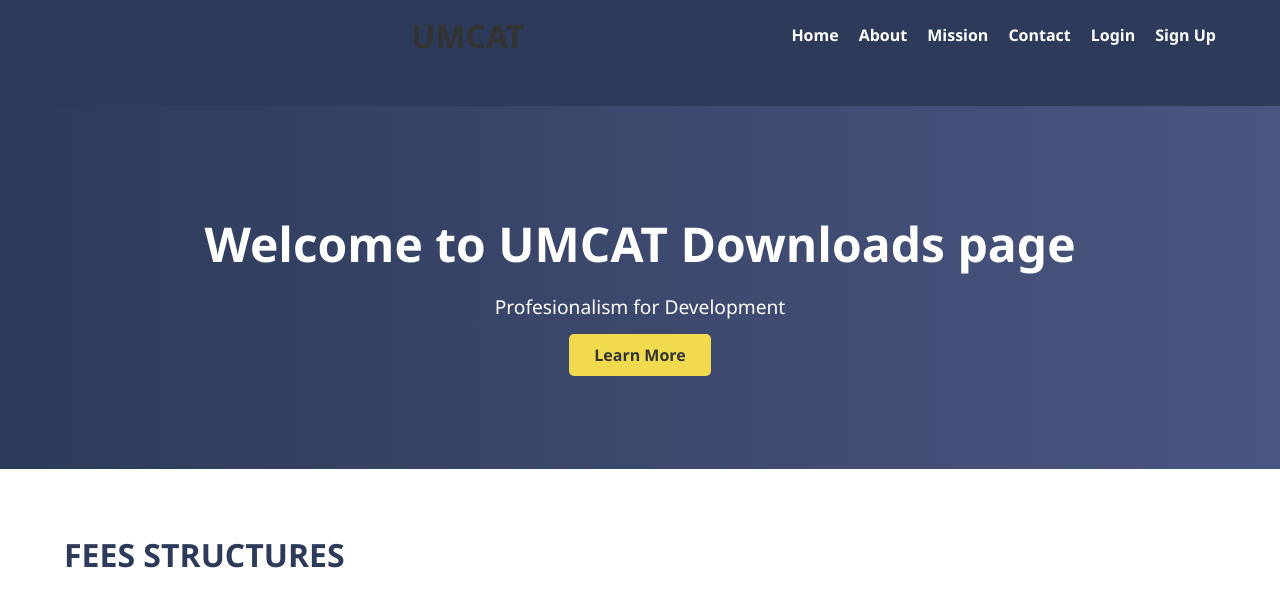
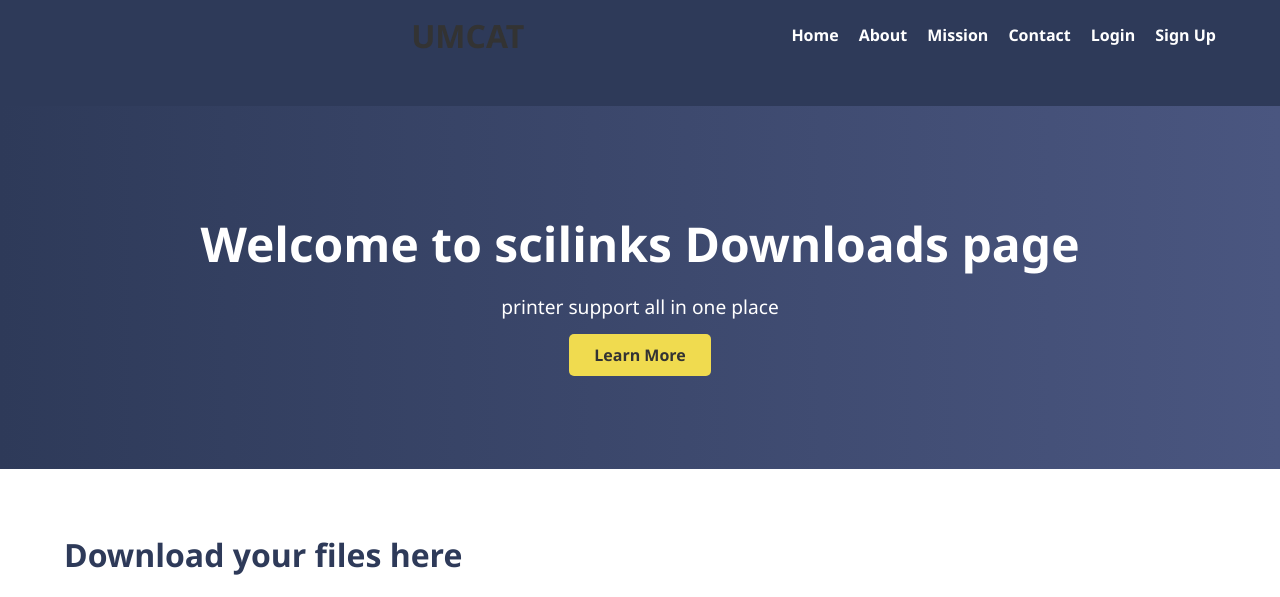
Before and after one commit to justjosh299-cpu/umcat, a plain HTML site: page Downloads.html in a window 1280 px wide. Shown: the part 182-779 px from the top of the page. Drawn offline with Linux system fonts and the light colour scheme.

Commit message:
Revise Downloads page for Scilinks branding
Updated the Downloads page to reflect a new title and content changes related to Scilinks. Adjusted the hero section and about section for better clarity and relevance.

```diff
--- a/Downloads.html
+++ b/Downloads.html
@@ -3,7 +3,7 @@
 <head>
   <meta charset="UTF-8" />
   <meta name="viewport" content="width=device-width, initial-scale=1.0" />
-  <title>Downloads | UMCAT</title>
+  <title>Downloads | Scilinks</title>
   <link rel="stylesheet" href="style.css" />
 </head>
 <body>
@@ -34,8 +34,8 @@
   <!-- Hero Section -->
   <section class="hero" id="home">
     <div class="hero-content">
-      <h1>Welcome to UMCAT Downloads page</h1>
-      <p>Profesionalism for Development</p>
+      <h1>Welcome to scilinks Downloads page</h1>
+      <p>printer support all in one place</p>
       <a href="#about" class="btn">Learn More</a>
     </div>
   </section>
@@ -44,7 +44,7 @@
   <!-- About Section -->
   <section class="section" id="about">
     <div class="container">
-      <h2>FEES STRUCTURES</h2>
+      <h2>Download your files here</h2>
       <p>
         UMCAT is a center of excellence providing high-quality education to shape the citizens.
         Our school fees structuters can be downloaded frome any of the links below.
```
